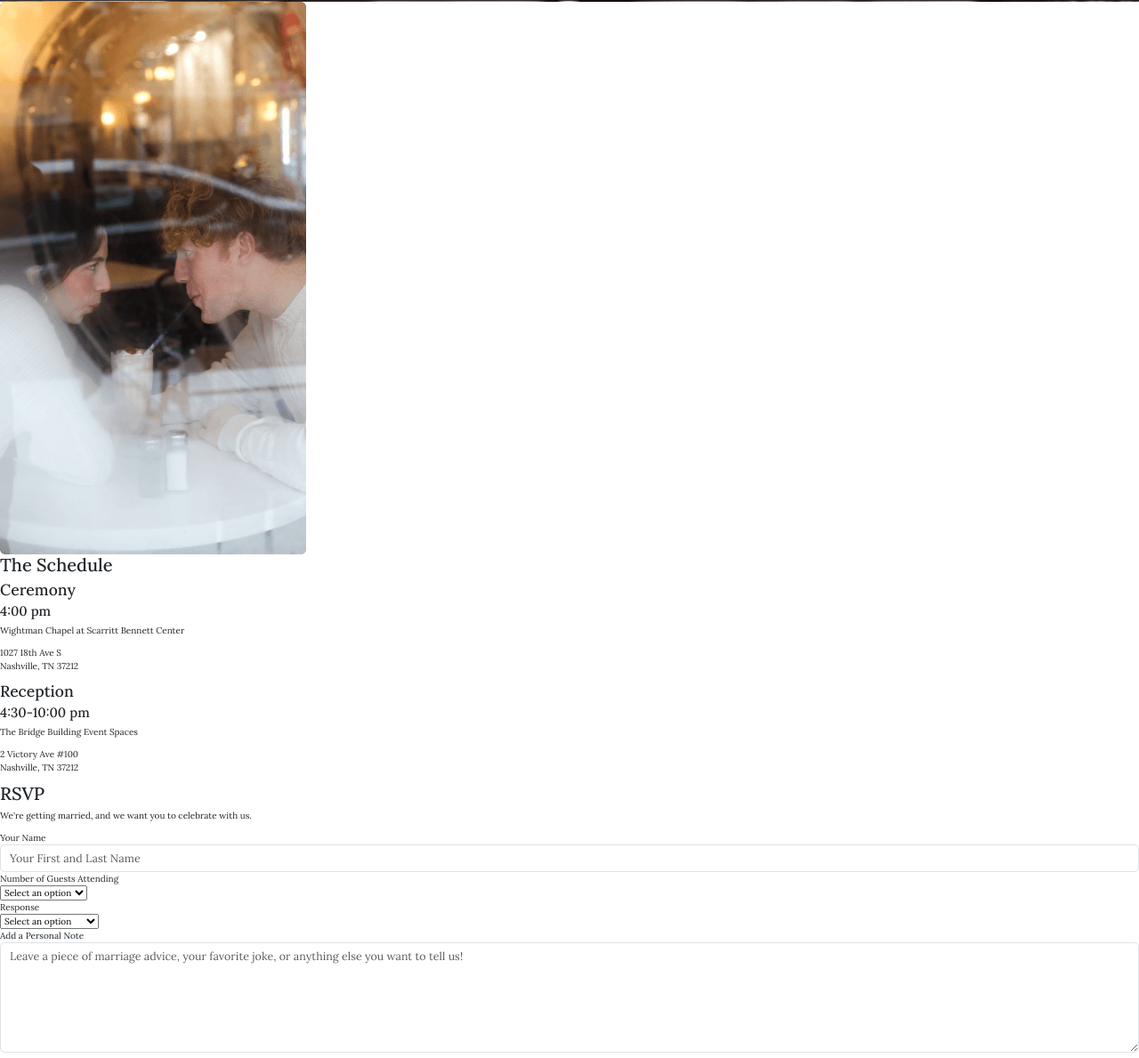
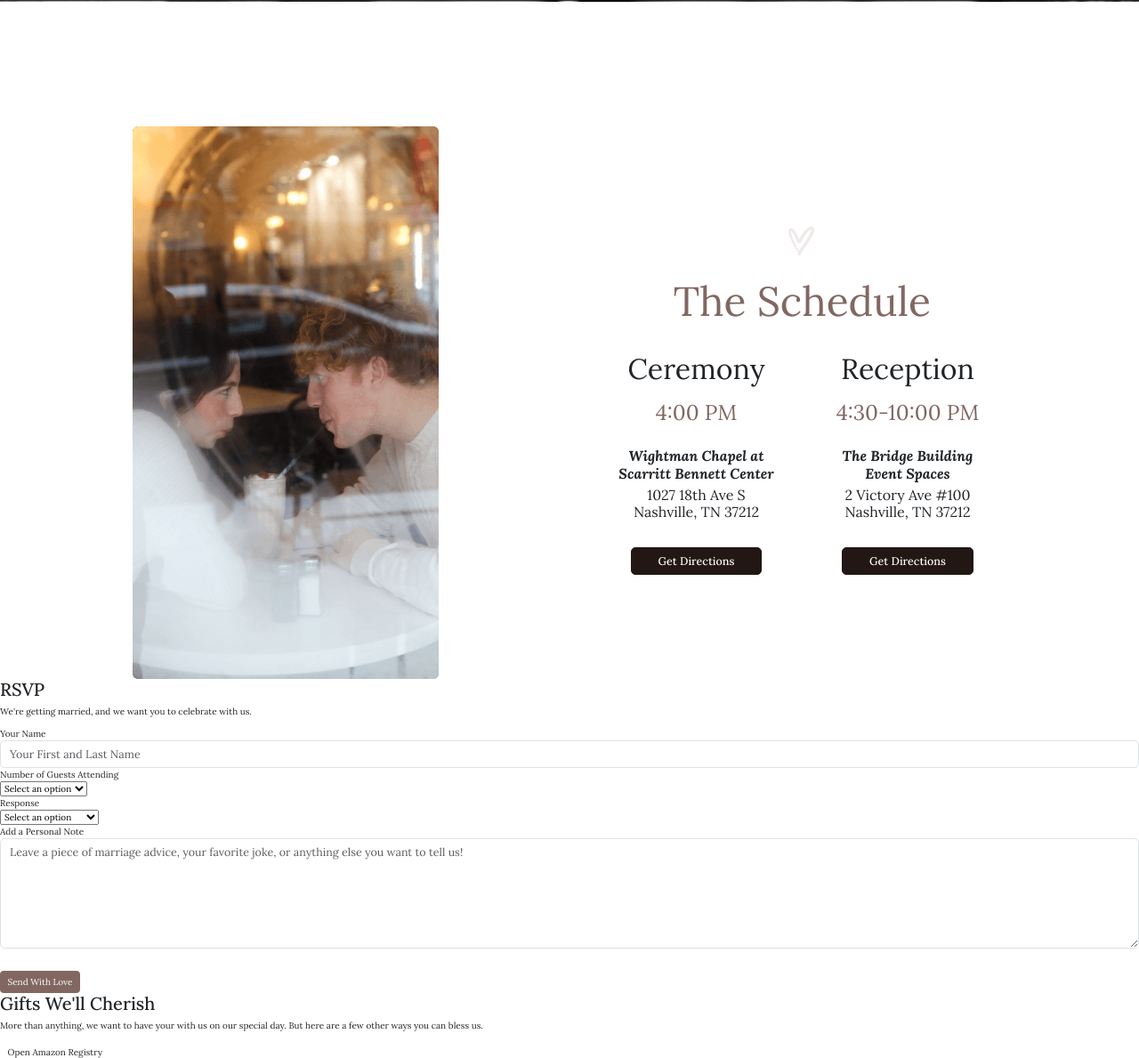
Before and after one commit to natalielukinovich/WDIIwedding-final, a website: page index.html in a window 1280 px wide. Shown: the part 898-2087 px from the top of the page at 89% size. Drawn offline with nearby package versions, Linux system fonts and the light colour scheme; a web font is replaced by a local one.

Commit message:
nav bar, schedule section, some responsive elements

```diff
--- a/index.html
+++ b/index.html
@@ -12,9 +12,9 @@
     </head>
     <body>
      <!-- Navigation -->
-        <nav class="navbar navbar-expand-lg fixed-top navbar-dark h5 pt-4">
+        <nav class="navbar navbar-expand-lg fixed-top navbar-dark h5 pt-4 pb-3">
             <div class="container">
-             <a href="index.html" class="navbar-brand">
+             <a href="#hero" class="navbar-brand">
                <img src="images/logo.png" alt="" width="139">
              </a>
              <ul class="navbar-nav ms-auto">
@@ -35,7 +35,7 @@
         </nav>
 
      <!-- Header -->
-    <header class="pt-5 bg-hero">
+    <header id="hero" class="pt-30rem bg-hero">
         <div>
             <div class="d-flex justify-content-center align-items-center">
                 <img src="images/footer-heart.png" alt="" class="img-fluid">
@@ -56,22 +56,42 @@
     </header>
 
     <!-- Schedule -->
-     <section id="schedule">
-        <img src="images/schedule-lg.png" alt="">
-        <h2>The Schedule</h2>
-            <div>
-                <h3>Ceremony</h3>
-                <h4>4:00 pm</h4>
-                <p>Wightman Chapel at Scarritt Bennett Center</p>
-                <p>1027 18th Ave S <br> Nashville, TN 37212</p>
+    <section id="schedule">
+        <div class="container pt-9 mx-auto">
+          <div class="row align-items-center">
+            <!-- img left -->
+            <div class="col-lg-4 mb-4 mb-lg-0 mx-auto">
+              <img src="images/schedule-lg.png" alt="" class="img-fluid">
             </div>
-            <div>
-                <h3>Reception</h3>
-                <h4>4:30-10:00 pm</h4>
-                <p>The Bridge Building Event Spaces</p>
-                <p>2 Victory Ave #100<br> Nashville, TN 37212</p>
+
+            <!-- schedule right  -->
+            <div class="col-lg-5 text-center mx-auto">
+              <img src="images/gallery-heart.png" alt="" class="mb-4">
+              <h2 class="text-primary h2-lg fw-lighter">The Schedule</h2>
+
+              <div class="row mt-5">
+                <!-- Ceremony -->
+                <div class="col-md-6 mb-4">
+                  <h3 class="h3-lg fw-lighter">Ceremony</h3>
+                  <h4 class="h6 text-primary fw-lighter mt-4">4:00 pm</h4>
+                  <p class="h5 fw-bold fst-italic mt-3">Wightman Chapel at<br>Scarritt Bennett Center</p>
+                  <p class="h5 fw-lighter mt-2">1027 18th Ave S<br>Nashville, TN 37212</p>
+                  <a href="#schedule" class="btn btn-dark btn-lg text-light fw-medium px-5 py-2 mt-3">Get Directions</a>
+                </div>
+
+                <!-- Reception -->
+                <div class="col-md-6 mb-4">
+                  <h3 class="h3-lg fw-lighter">Reception</h3>
+                  <h4 class="h6 text-primary fw-lighter mt-4">4:30-10:00 pm</h4>
+                  <p class="h5 fw-bold fst-italic mt-3">The Bridge Building<br>Event Spaces</p>
+                  <p class="h5 fw-lighter mt-2">2 Victory Ave #100<br>Nashville, TN 37212</p>
+                  <a href="#schedule" class="btn btn-dark btn-lg text-light fw-medium px-5 py-2 mt-3">Get Directions</a>
+                </div>
+              </div>
             </div>
-     </section>
+          </div>
+        </div>
+      </section>
 
 
     <!-- RSVP -->
@@ -183,6 +203,7 @@
      </footer>
 
 
-
+     <script src="js/bootstrap.bundle.min.js"></script>
+     <script src="js/script.js"></script>
     </body>
 </html>
--- a/js/script.js
+++ b/js/script.js
@@ -0,0 +1,15 @@
+function userScroll() {
+    const navbar = document.querySelector('.navbar');
+
+    window.addEventListener('scroll', () => {
+        if (window.scrollY > 50) {
+            navbar.classList.add('bg-dark');
+            navbar.classList.add('navbar-sticky');
+        } else {
+            navbar.classList.remove('bg-dark');
+            navbar.classList.remove('navbar-sticky');
+        }
+    });
+}
+
+document.addEventListener('DOMContentLoaded', userScroll);
--- a/scss/bootstrap.scss
+++ b/scss/bootstrap.scss
@@ -10,12 +10,13 @@ $spacers: (
   0: 0,
   1: $spacer * .25,
   2: $spacer * .5,
-  3: $spacer,
+  3: $spacer * 2.5,
   4: $spacer * 1.5,
   5: $spacer * 3,
   6: $spacer * 6,
   7: $spacer * 8,
   8: $spacer * 12,
+  9: $spacer * 14,
 ) !default;
 
 @import '../node_modules/bootstrap/scss/bootstrap.scss';
--- a/scss/styles.scss
+++ b/scss/styles.scss
@@ -18,13 +18,22 @@ $primary: red;
 .fs-12{
   font-size: 12.8rem;
 }
-.pt-5 {
+
+.pt-30rem {
     padding-top: 30rem !important;
   }
 
 
 h1 {
   font-family: 'Dawning of a New Day', cursive;
+}
+
+.h2-lg {
+font-size: 4.6rem;
+}
+
+.h3-lg {
+  font-size: 3.2rem;
 }
 
 .h5 {
@@ -53,3 +62,12 @@ html {
 .nav-item {
   font-size: 1.6rem;
 }
+
+.navbar-sticky {
+  opacity: 0.9;
+  box-shadow: 0 0 10px rgba(0,0,0,0.5);
+}
+
+.navbar {
+  transition: all 0.5s ease-in-out;
+}
```
Also changed, not shown: css/bootstrap.css, css/styles.css.
